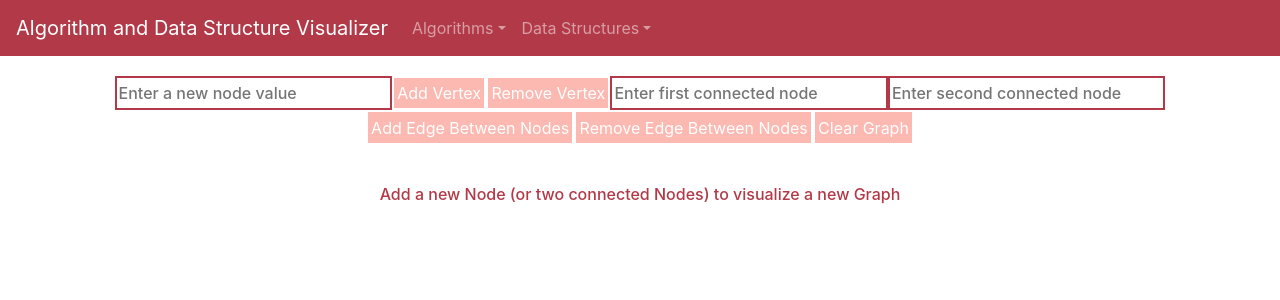
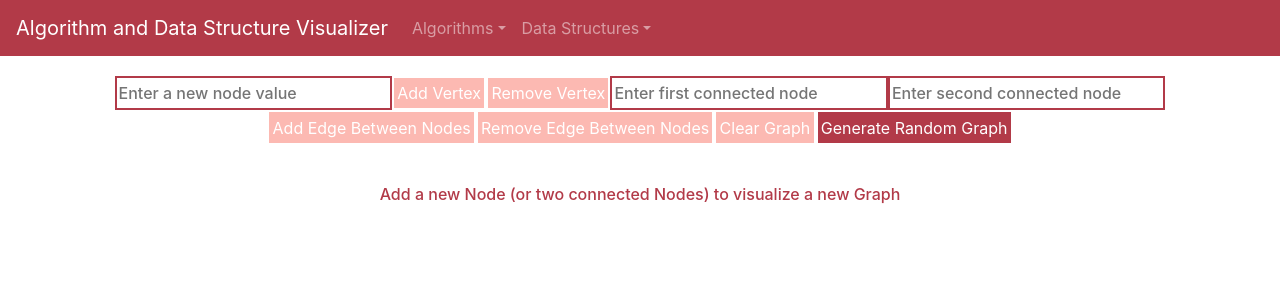
Before and after one commit to matt-hendrick/Algorithm-Data-Structure-Visualizer, a React (Create React App) app: page /graph in a window 1280 px wide. Shown: the top 300 px of the page. Built offline with nearby package versions, Linux system fonts and the light colour scheme.

Commit message:
Add: GenerateRandomGraph to GraphVis

```diff
--- a/src/containers/GraphVisualizer/GraphVisualizer.tsx
+++ b/src/containers/GraphVisualizer/GraphVisualizer.tsx
@@ -11,6 +11,9 @@ import MyGraph from '../../dataStructures/Graph/Graph';
 
 // Vis.js
 import Graph from 'react-graph-vis';
+
+// Utility
+import { getRandomInt } from '../../utility/utilityFunctions';
 
 function GraphVisualizer() {
   const [newNodeValue, setNewNodeValue] = useState('');
@@ -76,6 +79,17 @@ function GraphVisualizer() {
       setNewSourceNode('');
       setNewDestinationNode('');
     }
+  };
+
+  const generateRandomGraph = () => {
+    let newGraph = new MyGraph();
+    let graphMaxSize = getRandomInt(1, 50);
+    for (let i = 0; i < graphMaxSize; i++) {
+      if (getRandomInt(1, 50) > 10)
+        newGraph.addEdge(getRandomInt(1, 100), getRandomInt(1, 100));
+      else newGraph.addVertex(getRandomInt(1, 100));
+    }
+    setGraph(newGraph);
   };
 
   const updateNodeValue = (event: React.ChangeEvent) => {
@@ -181,6 +195,7 @@ function GraphVisualizer() {
         >
           Clear Graph
         </MyButton>
+        <MyButton onClick={generateRandomGraph}>Generate Random Graph</MyButton>
       </div>
 
       <div className="graph-container">
```
